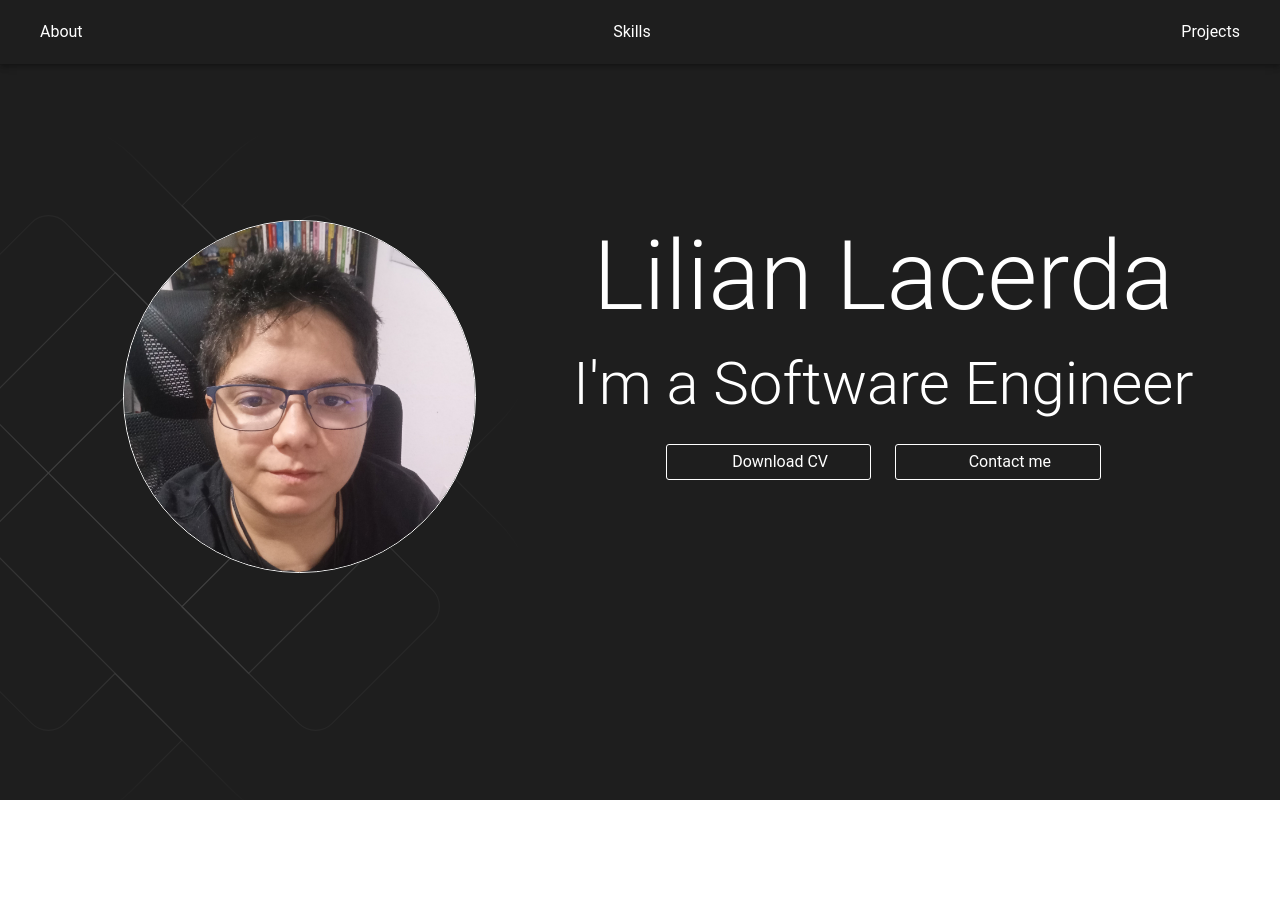
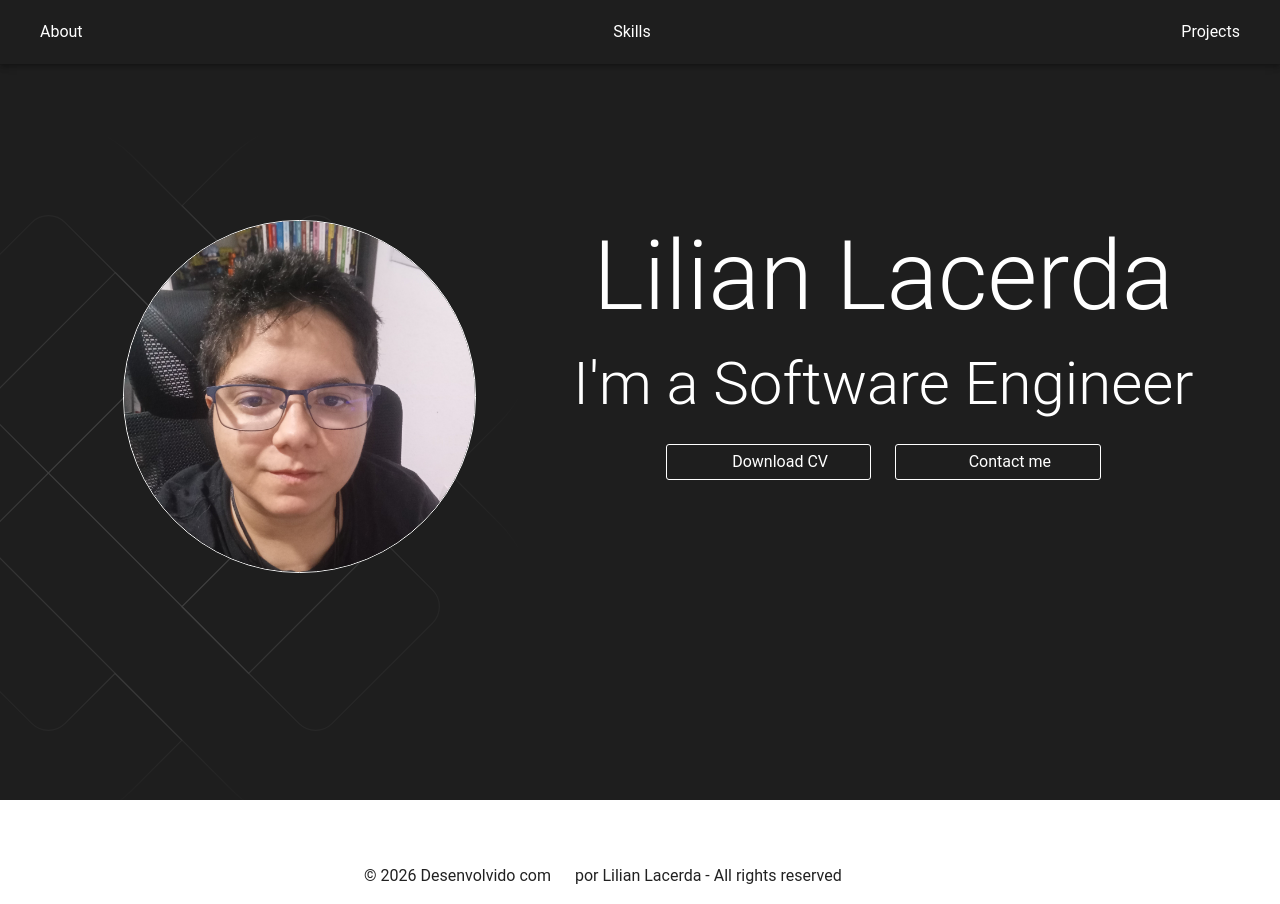
Before and after one commit to lilianlacerda/lilianlacerda.github.io, a React (Vite) app: page / in a window 1280 px wide. Before the commit the page ends 833 px from the top, so only its background shows below. Built offline with nearby package versions, Linux system fonts and the light colour scheme; some icons are missing.

Commit message:
feat: implementação do footer na home

```diff
--- a/src/pages/Home/Home.tsx
+++ b/src/pages/Home/Home.tsx
@@ -1,3 +1,4 @@
+import Footer from "../../components/Footer/Footer";
 import NavBar from "../../components/NavBar/NavBar";
 import Hero from "./Sections/Hero/Hero";
 
@@ -6,6 +7,7 @@ const Home = () => {
         <>
             <NavBar />
             <Hero/>
+            <Footer />
 
         </>
     )
```
